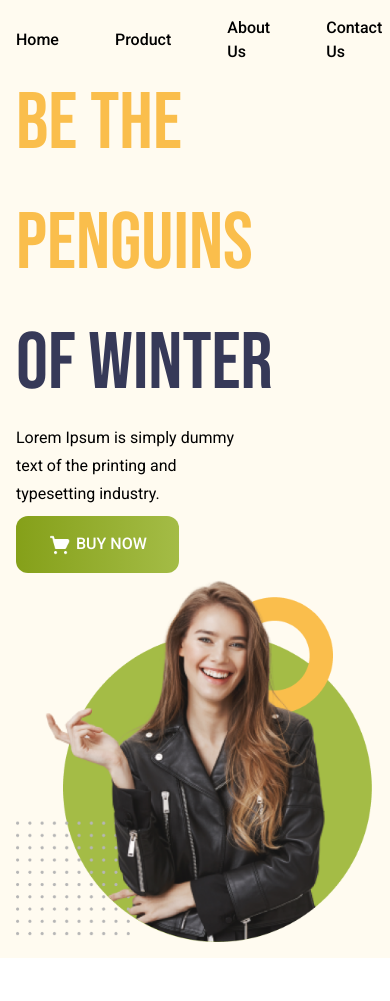
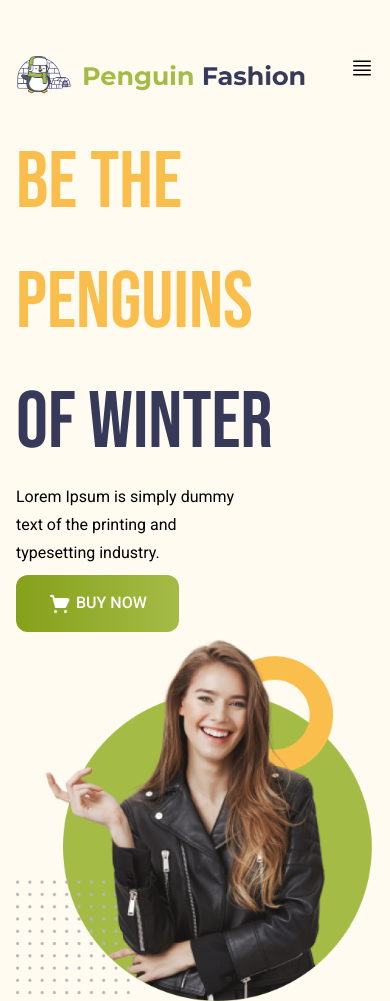
Before and after one commit to xyryc/penguin-fashion, a plain HTML site: page index.html in a window 390 px wide. Shown: the top 1001 px of the page. Drawn offline with nearby package versions, Linux system fonts and the light colour scheme.

Commit message:
minor bug fixes

```diff
--- a/index.html
+++ b/index.html
@@ -28,13 +28,30 @@
 
   <body class="font-roboto">
     <header class="bg-[#FFFBF0] p-4">
-      <img class="absolute top-0 left-40" src="icons/bg4.png" alt="">
       <!-- Navigation bar -->
-      <nav class="flex justify-between max-w-7xl mx-auto">
-        <div class="">
+      <nav class="flex justify-between max-w-7xl mx-auto mt-10 mb-7">
+        <div>
           <img class="w-[291px] h-[39px]" src="icons/logo.png" alt="" />
         </div>
-        <div class="inline-flex items-center gap-14 font-medium">
+        <div class="md:hidden">
+          <svg
+            xmlns="http://www.w3.org/2000/svg"
+            fill="none"
+            viewBox="0 0 24 24"
+            stroke-width="1.5"
+            stroke="currentColor"
+            class="size-6"
+          >
+            <path
+              stroke-linecap="round"
+              stroke-linejoin="round"
+              d="M3.75 5.25h16.5m-16.5 4.5h16.5m-16.5 4.5h16.5m-16.5 4.5h16.5"
+            />
+          </svg>
+        </div>
+        <div
+          class="md:inline-flex md:items-center md:gap-14 text-[#3C3C3C] md:font-medium hidden"
+        >
           <a href="">Home</a>
           <a href="">Product</a>
           <a href="">About Us</a>
@@ -43,7 +60,7 @@
       </nav>
 
       <!-- Banner -->
-      <div class="md:flex md:items-center md:justify-between max-w-7xl mx-auto">
+      <div class="md:flex md:items-center md:justify-around max-w-7xl mx-auto">
         <div>
           <h1 class="text-[5rem] text-[#FABE4C] uppercase font-bebas-neue">
             Be the Penguins<br /><span class="text-[#363958]">of Winter</span>
```
